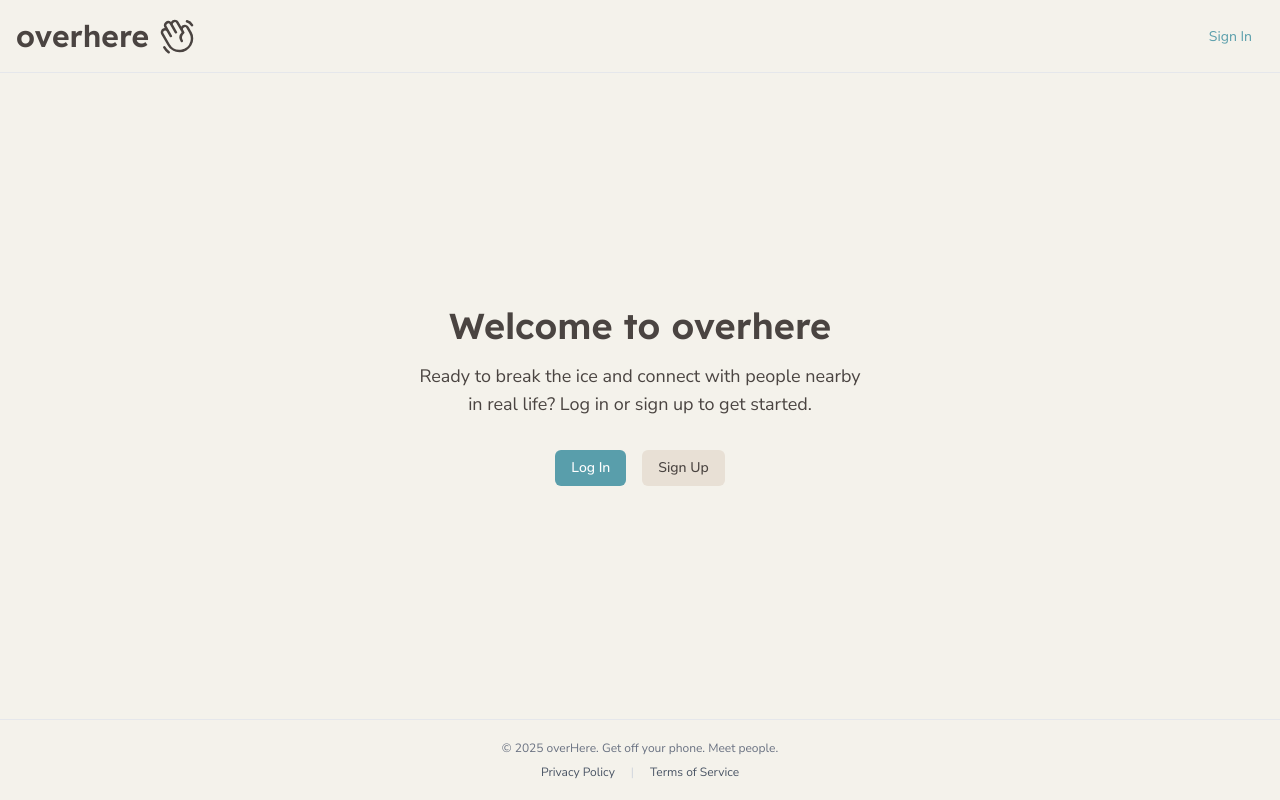
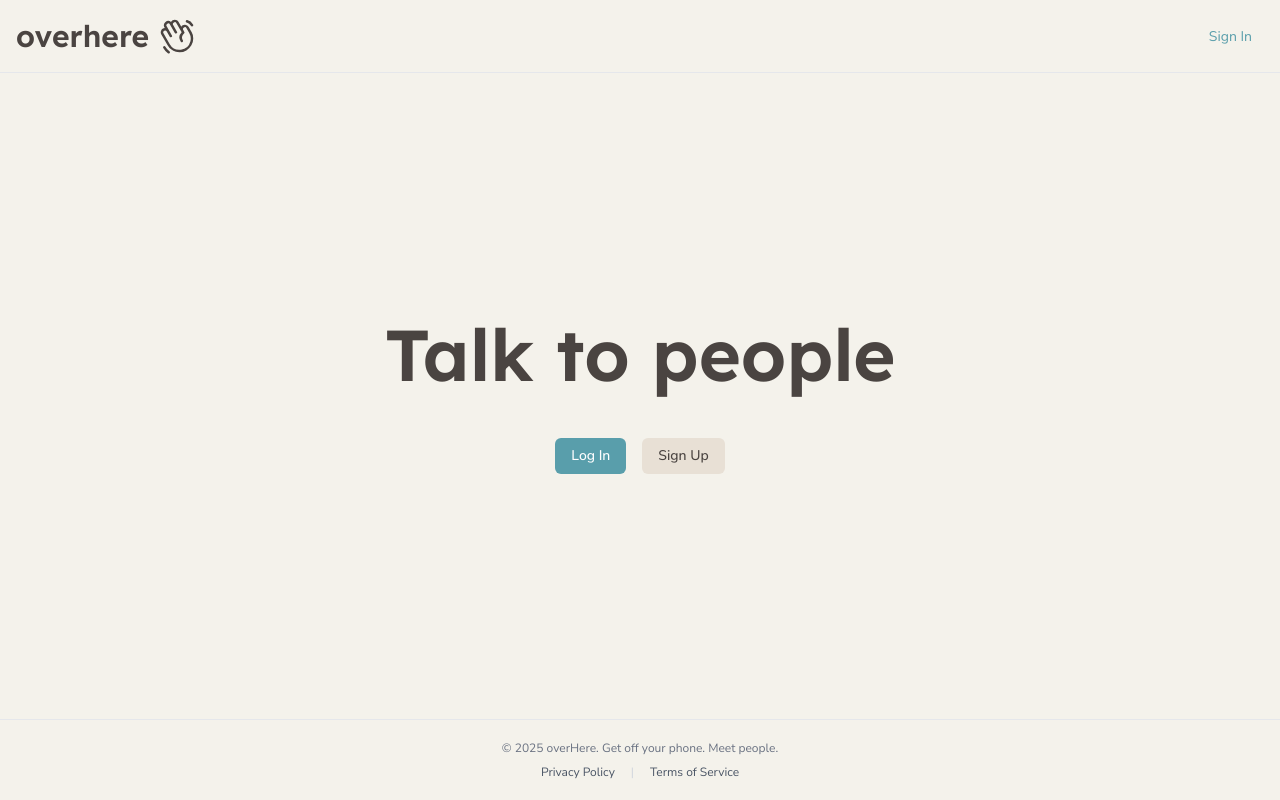
Before and after one commit to evanhill1989/overhere2, a Next.js app: page / in a window 1280 px wide. Built offline with nearby package versions, Linux system fonts and the light colour scheme; no server answers.

Commit message:
homepage style

```diff
--- a/src/app/page.tsx
+++ b/src/app/page.tsx
@@ -15,17 +15,15 @@ export default async function HomePage() {
 
   return (
     <main>
+      <div className="flex flex-col items-center justify-center bg-background p-8 text-center">
         {isLoggedIn ? (
           <PlaceFinder />
         ) : (
-        <div className="flex flex-col items-center justify-center bg-background p-8 text-center">
-          <h1 className="text-4xl font-bold text-primary mb-4 font-heading">
-            Welcome to overhere
+          <>
+            <h1 className="text-7xl font-bold text-primary mb-4 font-heading">
+              Talk to people
             </h1>
-          <p className="text-lg text-foreground mb-8 max-w-md">
-            Ready to break the ice and connect with people nearby in real life?
-            Log in or sign up to get started.
-          </p>
+            <p className="text-lg text-foreground mb-8 max-w-md"></p>
             <div className="flex gap-4">
               <Button asChild>
                 <LoginLink>Log In</LoginLink>
@@ -34,8 +32,9 @@ export default async function HomePage() {
                 <RegisterLink>Sign Up</RegisterLink>
               </Button>
             </div>
+          </>
+        )}
       </div>
-      )}
     </main>
   );
 }
--- a/src/components/PlaceFinder.tsx
+++ b/src/components/PlaceFinder.tsx
@@ -1,37 +1,22 @@
-"use client";
+"use client"; // Required for hooks like useState, useActionState
 
-import { useState, useActionState, useEffect } from "react";
-import dynamic from "next/dynamic"; // Import next/dynamic
+import { useState, useActionState, useEffect } from "react"; // Import useActionState
 import { Input } from "@/components/ui/input";
 import { Button } from "@/components/ui/button";
-import { LocateFixed, Loader2 } from "lucide-react";
-// Actions
+import { LocateFixed, Loader2 } from "lucide-react"; // Add Loader icon
+// Action import
 import {
   searchPlacesByQuery,
   type SearchActionResult,
 } from "@/app/_actions/placeActions";
-// Hooks & Types
-import { useNearbyPlaces } from "@/hooks/useNearbyPlaces";
+// Other imports
+import UserMap from "./UserMap";
+// import PlaceList from "./PlaceList";
+import { useNearbyPlaces } from "@/hooks/useNearbyPlaces"; // Keep using this for nearby
 import { useGeolocation } from "@/hooks/useGeolocation";
+
 import type { Place } from "@/types/places";
-
-// Components
 import { CheckInForm } from "@/components/CheckInForm";
-
-// --- FIX: Dynamically import UserMap with ssr: false ---
-const UserMap = dynamic(
-  () => import("@/components/UserMap"), // Path to your UserMap component file
-  {
-    ssr: false, // This is the crucial part! Disables SSR for UserMap
-    loading: () => (
-      // Optional: Display a loading indicator while the map component loads
-      <div className="flex items-center justify-center h-full w-full bg-muted text-muted-foreground">
-        Loading map...
-      </div>
-    ),
-  }
-);
-// --- END FIX ---
 
 // Initial state for the search action
 const initialSearchState: SearchActionResult = {
@@ -114,14 +99,14 @@ export default function PlaceFinder() {
   };
 
   return (
-    <div className="flex flex-col h-screen">
+    <div className="flex flex-col gap-6">
       {/* Control Bar (as before) */}
-      <div className="p-3 bg-card border-b border-border flex items-center gap-2">
-        <form action={searchFormAction} className="flex-grow flex items-center">
+      <div className="flex items-center gap-2">
+        <form action={searchFormAction} className="flex items-center">
           <Input /* ... name, placeholder, value, onChange, disabled ... */
             name="searchQuery"
             type="search"
-            placeholder="Search place name..."
+            placeholder="Search place name"
             value={searchQuery}
             onChange={(e) => setSearchQuery(e.target.value)}
             className="w-full"
@@ -143,9 +128,9 @@ export default function PlaceFinder() {
             )}
           </Button>
         </form>
-        <Button /* ... variant, size, onClick, disabled ... */
+        <p>or</p>
+        <Button
           variant="outline"
-          size="icon"
           onClick={handleNearbySearchClick}
           disabled={isLoading}
           aria-label="Find nearby places"
@@ -153,13 +138,16 @@ export default function PlaceFinder() {
           {isGeoLoading || isNearbyLoading ? (
             <Loader2 className="h-5 w-5 animate-spin" />
           ) : (
-            <LocateFixed className="h-5 w-5" />
+            <>
+              <LocateFixed className="h-5 w-5" />
+              <span className="">Find places nearby</span>
+            </>
           )}
         </Button>
       </div>
 
       {/* Map Area (as before) */}
-      <div className="relative h-1/2 bg-muted flex-shrink-0">
+      <div className="flex-grow bg-muted relative">
         <UserMap
           places={displayedPlaces}
           selectedPlace={selectedPlaceForCheckin}
@@ -171,21 +159,19 @@ export default function PlaceFinder() {
       </div>
 
       {/* Results List / CheckIn Form Area */}
-      <div className="flex-grow border-t border-border overflow-y-auto bg-background p-2 min-h-0">
+      <div className="h-1/3 overflow-y-auto bg-background p-2">
         {isLoading && (
           <div className="text-center p-4 flex justify-center items-center">
             <Loader2 className="mr-2 h-4 w-4 animate-spin" /> Loading...
           </div>
         )}
 
+        {/* --- Render CheckInForm OR Place List --- */}
         {!isLoading && selectedPlaceForCheckin ? (
           // If a place is selected, show the CheckInForm
           <CheckInForm
             place={selectedPlaceForCheckin}
             onCancel={handleCancelCheckin}
-            // --- PASS USER LOCATION DOWN ---
-            currentUserLocation={userLocation}
-            // --- END ---
           />
         ) : !isLoading && displayedPlaces.length > 0 ? (
           // If NO place is selected AND we have places, show the list
```
Lines whose indentation alone changed are shown as unchanged.
